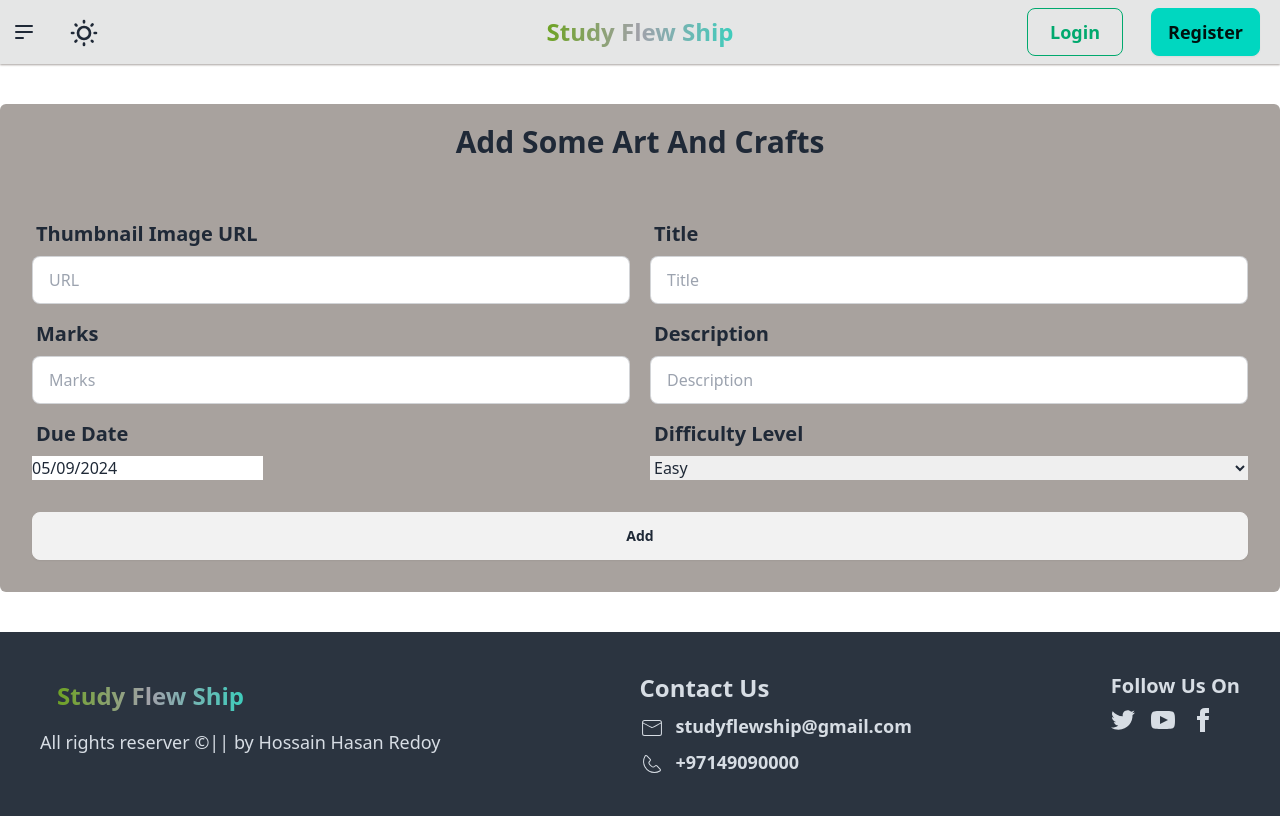
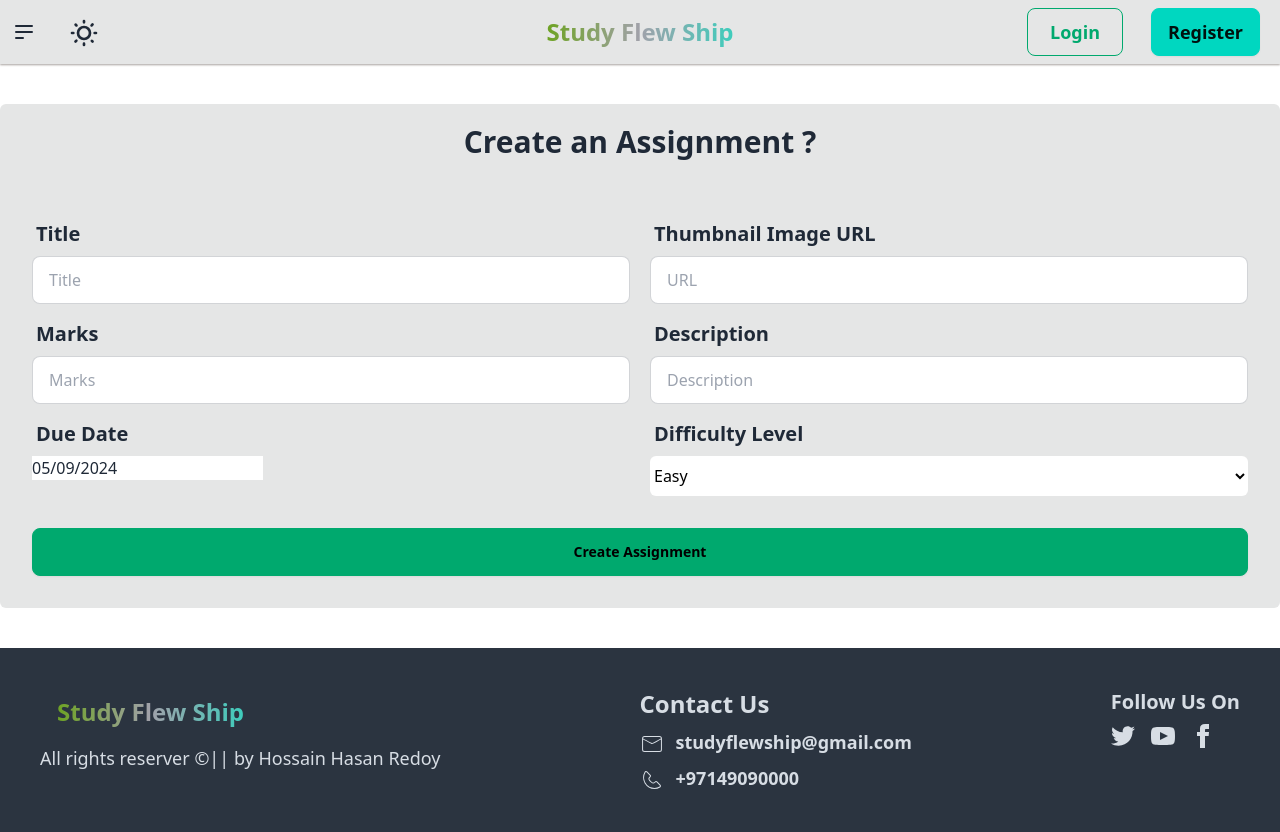
Before and after one commit to hasanredoy/Study_Flewship_Client, a React (Vite) app in the folder client-side-repo/template/: page /createAssignments in a window 1280 px wide. Built offline with nearby package versions, Linux system fonts and the light colour scheme; no server answers.

Commit message:
added raw css for create assignment page

```diff
--- a/client-side-repo/template/src/pages/createAssignment/CreateAssignment.jsx
+++ b/client-side-repo/template/src/pages/createAssignment/CreateAssignment.jsx
@@ -1,16 +1,17 @@
 import { useContext } from "react";
 import { AuthContext } from "../../authProvider/AuthProvider";
 import { ToastContainer, toast } from "react-toastify";
-
+import './assignmet.css'
 // date picker
 import React, { useState } from "react";
 import DatePicker from "react-datepicker";
 
 import "react-datepicker/dist/react-datepicker.css";
+import useAxiosUrl from "../../hooks/useAxiosUrl";
 
 const CreateAssignment = () => {
   const [startDate, setStartDate] = useState(new Date());
-
+   const axiosUrl = useAxiosUrl()
   const { user } = useContext(AuthContext);
   console.log(user);
   const handleForm = (e) => {
@@ -32,35 +33,40 @@ const CreateAssignment = () => {
       email: user?.email
     };
 console.log(assignmentData);
-    // fetch(
-    //   "https://pottery-and-ceramics-hub.vercel.app/allassignmentData",
-    //   {
-    //     method: "POST",
-    //     headers: {
-    //       "content-type": "application/json",
-    //     },
-    //     body: JSON.stringify(assignmentData),
-    //   }
-    // )
-    //   .then((res) => res.json())
-    //   .then((data) => {
-    //     console.log(data);
-    //     if (data.insertedId) {
-    //       toast.success('Added Successfully')
+    axiosUrl.post('/assignments' , assignmentData)
+    //
+      .then(res => {
+        console.log(res.data);
+        if (res.data?.insertedId) {
+          toast.success('Added Successfully')
 
-    //       }
-    //     });
+          }
+        });
   };
 
   return (
     <div>
-      <div className=" bg-stone-400 my-9 rounded-md">
+      <div className=" bg-base-300 my-9 rounded-md">
         <h1 className=" text-3xl font-bold text-center py-5 ">
-          Add Some Art And Crafts{" "}
+         Create an Assignment ?{" "}
         </h1>
         <form onSubmit={handleForm} className="card-body">
           {/* 1 row  */}
           <div className=" flex flex-col lg:flex-row gap-5 w-full ">
+
+              {/* title */}
+              <div className="form-control  w-full">
+              <label className="label">
+                <span className="text-xl font-bold">Title</span>
+              </label>
+              <input
+                type="text"
+                placeholder="Title"
+                className="input input-bordered bg-white text-black w-full"
+                required
+                name="title"
+              />
+            </div>
             {/* photo  */}
             <div className="form-control md:w-full">
               <label className="label">
@@ -69,24 +75,12 @@ console.log(assignmentData);
               <input
                 type="url"
                 placeholder="URL"
-                className="input input-bordered bg-white w-full"
+                className="input input-bordered bg-white text-black w-full"
                 required
                 name="photo"
               />
             </div>
-            {/* title */}
-            <div className="form-control  w-full">
-              <label className="label">
-                <span className="text-xl font-bold">Title</span>
-              </label>
-              <input
-                type="text"
-                placeholder="Title"
-                className="input input-bordered bg-white w-full"
-                required
-                name="title"
-              />
-            </div>
+
           </div>
 
           {/* 2 row */}
@@ -99,7 +93,7 @@ console.log(assignmentData);
               <input
                 type="text"
                 placeholder="Marks"
-                className="input input-bordered bg-white w-full"
+                className="input input-bordered bg-white text-black w-full"
                 required
                 name="marks"
               />
@@ -113,7 +107,7 @@ console.log(assignmentData);
               <input
                 type="text"
                 placeholder="Description"
-                className="input input-bordered bg-white w-full"
+                className="input input-bordered bg-white text-black w-full"
                 required
                 name="description"
               />
@@ -129,14 +123,16 @@ console.log(assignmentData);
               {/*<input
               type="number"
               placeholder="Price"
-              className="input input-bordered bg-white w-full"
+              className="input input-bordered bg-white text-black w-full"
               required
               name="price"
             /> */}
+
               <DatePicker
                 selected={startDate}
                 onChange={(date) => setStartDate(date)}
               />
+
             </div>
 
             {/* Difficulty Level*/}
@@ -145,7 +141,7 @@ console.log(assignmentData);
               <label className="label">
                 <span className="text-xl font-bold">Difficulty Level</span>
               </label>
-              <select name="levels" id="">
+              <select className="bg-white text-black py-2 rounded-md" name="levels" id="">
                 <option value="Easy">Easy</option>
                 <option value="Medium">Medium</option>
                 <option value="Hard">Hard</option>
@@ -153,8 +149,8 @@ console.log(assignmentData);
             </div>
           </div>
           <div className="form-control mt-6">
-            <button type="submit" className="btn btn-block">
-              Add{" "}
+            <button type="submit" className="btn btn-success btn-block">
+              Create Assignment{" "}
             </button>
           </div>
         </form>
--- /dev/null
+++ b/client-side-repo/template/src/pages/createAssignment/assignmet.css
@@ -0,0 +1,6 @@
+.react-datepicker-ignore-onclickoutside{
+  width: 100%;
+  background-color: white;
+  padding: 5px;
+  color: black;
+}
```
